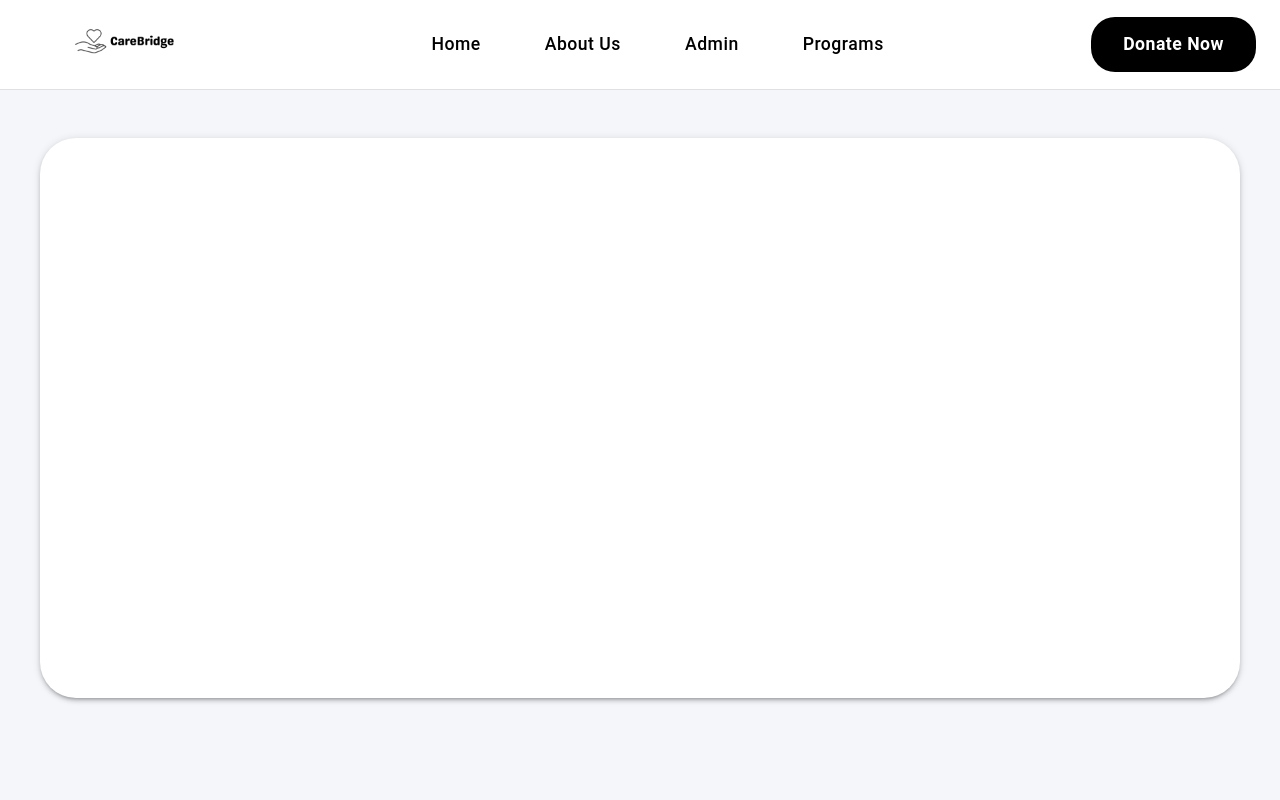
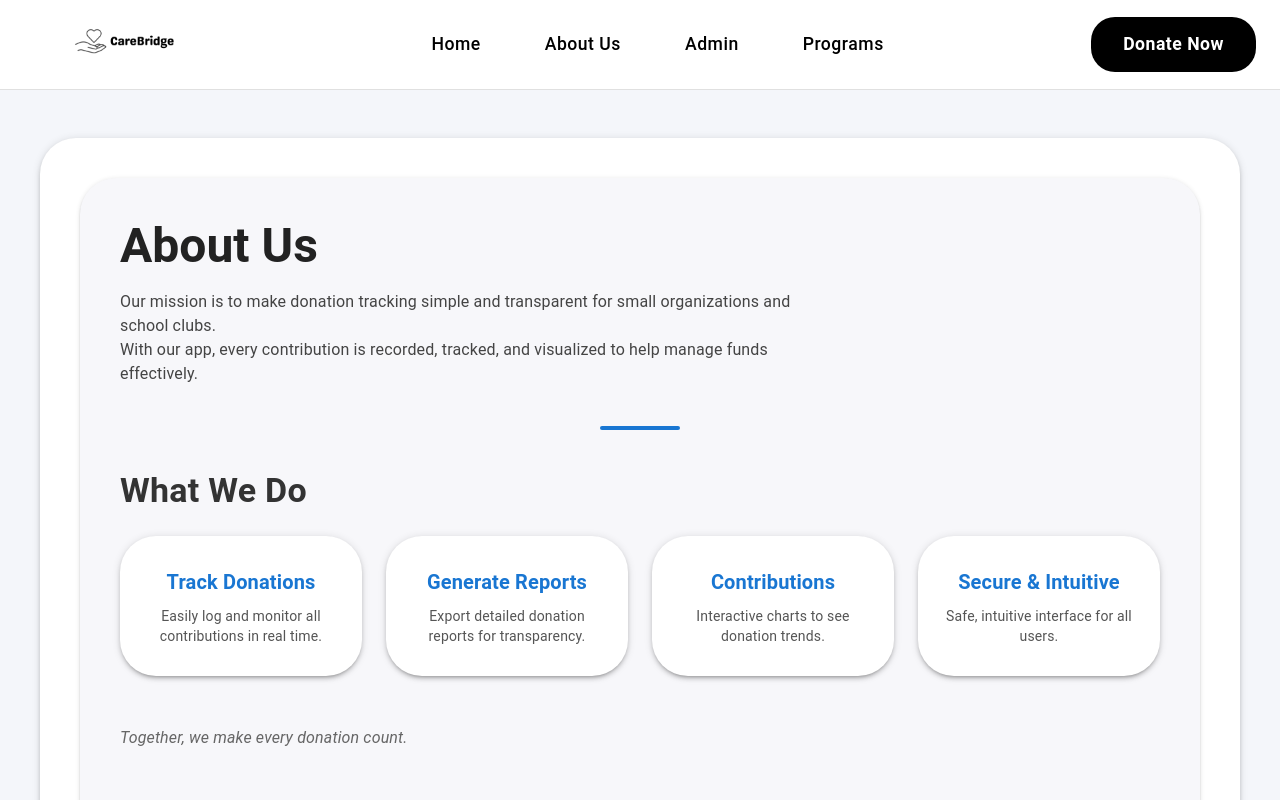
Before and after one commit to BU-SENG/foss-project-pearl-grey, a React (Vite) app: page /aboutus in a window 1280 px wide. Shown: the top 800 px of the page. Built offline with nearby package versions, Linux system fonts and the light colour scheme.

Commit message:
Add About Us page and update navigation links

```diff
--- a/src/App.jsx
+++ b/src/App.jsx
@@ -17,6 +17,7 @@ import DonationForm from './pages/DonationForm';
 import DistributionForm from './pages/DistributionForm';
 import Inventory from './pages/Inventory';
 import Reports from './pages/Reports';
+import AboutUs from './pages/Aboutus';
 
 export default function App() {
   const { isAdmin, logout } = useDonation();
@@ -58,7 +59,7 @@ export default function App() {
             <Button component={Link} to="/" sx={{ fontSize: '1.1rem', fontWeight: 500, color: 'black' }}>
               Home
             </Button>
-            <Button component={Link} to="/about" sx={{ pathname: '/' }} sx={{ fontSize: '1.1rem', fontWeight: 500, color: 'black' }}>
+            <Button component={Link} to="/AboutUs" sx={{ pathname: '/' }} sx={{ fontSize: '1.1rem', fontWeight: 500, color: 'black' }}>
               About Us
             </Button>
             <Button component={Link} to={isAdmin ? "/admin" : "/login"} sx={{ fontSize: '1.1rem', fontWeight: 500, color: 'black' }}>
@@ -219,6 +220,7 @@ export default function App() {
           <Route path="/distribute" element={isAdmin ? <DistributionForm /> : <Navigate to="/login" />} />
           <Route path="/inventory" element={isAdmin ? <Inventory /> : <Navigate to="/login" />} />
           <Route path="/reports" element={isAdmin ? <Reports /> : <Navigate to="/login" />} />
+          <Route path="/aboutus" element={<AboutUs />} />
           {/* Optional: Add /about or /demo pages later */}
         </Routes>
       </Container>
--- /dev/null
+++ b/src/pages/AboutUs.jsx
@@ -0,0 +1,67 @@
+import React from 'react';
+import { Box, Typography, Grid, Paper } from '@mui/material';
+
+const features = [
+  { title: 'Track Donations', description: 'Easily log and monitor all contributions in real time.' },
+  { title: 'Generate Reports', description: 'Export detailed donation reports for transparency.' },
+  { title: 'Contributions', description: 'Interactive charts to see donation trends.' },
+  { title: 'Secure & Intuitive', description: 'Safe, intuitive interface for all users.' },
+];
+
+
+const AboutUs = () => {
+  return (
+    <Box sx={{
+      p: { xs: 2, md: 5 },
+      bgcolor: '#f7f7fa',
+      minHeight: '100vh',
+      borderRadius: 3,
+      boxShadow: 2,
+    }}>
+      {/* Intro */}
+      <Typography variant="h3" gutterBottom sx={{ fontWeight: 700, color: '#222', mb: 2 }}>
+        About Us
+      </Typography>
+      <Typography variant="body1" sx={{ mb: 5, color: '#444', maxWidth: 700 }}>
+        Our mission is to make donation tracking simple and transparent for small organizations and school clubs.<br />
+        With our app, every contribution is recorded, tracked, and visualized to help manage funds effectively.
+      </Typography>
+
+      {/* Divider */}
+      <Box sx={{ width: 80, height: 4, bgcolor: 'primary.main', borderRadius: 2, mx: 'auto', mb: 5 }} />
+
+      {/* Features */}
+      <Typography variant="h4" gutterBottom sx={{ fontWeight: 600, color: '#333', mb: 3 }}>
+        What We Do
+      </Typography>
+      <Grid container spacing={3} justifyContent="center" sx={{ mb: 5 }}>
+        {features.map((feature, index) => (
+          <Grid item xs={12} sm={6} md={3} key={index}>
+            <Paper elevation={3} sx={{
+              p: 3,
+              textAlign: 'center',
+              borderRadius: 3,
+              bgcolor: '#fff',
+              transition: 'box-shadow 0.3s, transform 0.3s',
+              '&:hover': { boxShadow: 8, transform: 'translateY(-6px) scale(1.04)' },
+              minHeight: 140,
+              display: 'flex',
+              flexDirection: 'column',
+              justifyContent: 'center',
+            }}>
+              <Typography variant="h6" sx={{ fontWeight: 600, color: 'primary.main', mb: 1 }}>{feature.title}</Typography>
+              <Typography variant="body2" sx={{ color: '#555' }}>{feature.description}</Typography>
+            </Paper>
+          </Grid>
+        ))}
+      </Grid>
+
+      {/* Closing Statement */}
+      <Typography variant="subtitle1" sx={{ color: '#666', mt: 6, fontStyle: 'italic' }}>
+        Together, we make every donation count.
+      </Typography>
+    </Box>
+  );
+};
+
+export default AboutUs;
```
Also changed, not shown: 1 other file (tests, documents, lock files or other folders).
